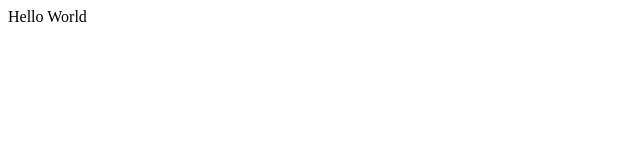
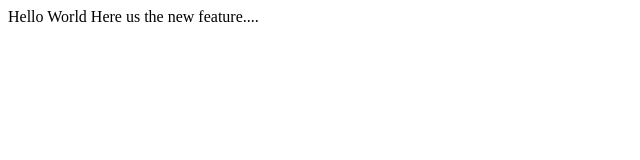
Before and after one commit to RpBa/testBranch, a plain HTML site: page index.html in a window 1280 px wide. Shown: the whole page, without its empty margins (0-640 px from the left). Drawn offline with Linux system fonts and the light colour scheme.

Commit message:
Added another line

```diff
--- a/index.html
+++ b/index.html
@@ -5,5 +5,6 @@
     </header>
     <main>
         Hello World
+        Here us the new feature....
     </main>
 </html>
```
